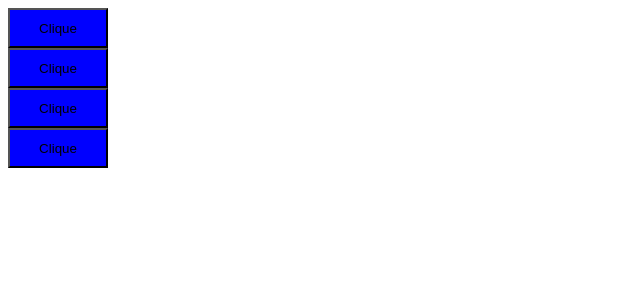
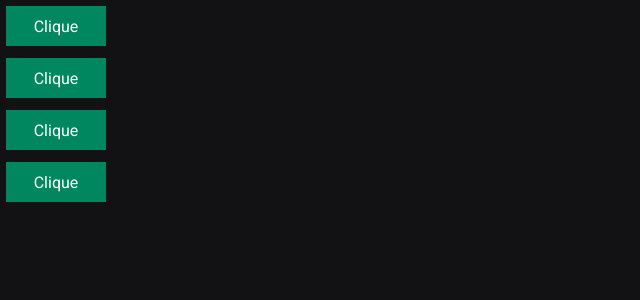
Before and after one commit to GabriellMaiaa/Ignite-Timer, a React (Vite) app: page / in a window 1280 px wide. Shown: the top 300 px of the page, without its empty margins (0-640 px from the left). Built offline with nearby package versions, Linux system fonts and the light colour scheme.

Commit message:
adding root colors and global.ts

```diff
--- a/index.html
+++ b/index.html
@@ -2,7 +2,11 @@
 <html lang="en">
   <head>
     <meta charset="UTF-8" />
+    <link rel="preconnect" href="https://fonts.googleapis.com">
+    <link rel="preconnect" href="https://fonts.gstatic.com" crossorigin>
     <meta name="viewport" content="width=device-width, initial-scale=1.0" />
+
+    <link href="https://fonts.googleapis.com/css2?family=Roboto+Mono:wght@700&family=Roboto:wght@400;700&display=swap" rel="stylesheet">
     <title>Ignite Timer</title>
   </head>
   <body>
--- a/src/App.tsx
+++ b/src/App.tsx
@@ -1,6 +1,7 @@
 import { Button } from "./components/Button";
 import { ThemeProvider } from "styled-components";
 import { defaultTheme } from "./styles/themes/default";
+import { GlobalStyle } from "./styles/global";
 
 export function App() {
   return (
@@ -10,6 +11,8 @@
       <Button variant="secondary"/>
       <Button variant="primary"/>
       <Button variant="primary"/>
+
+      <GlobalStyle/>
     </ThemeProvider>
    </div>
 
--- a/src/components/Button.styles.ts
+++ b/src/components/Button.styles.ts
@@ -14,8 +14,11 @@
 export const ButtonContainer = styled.button <ButtonContainerProps>`
   height: 40px;
   width: 100px;
+  margin: 6px;
+  border: 0;
 
-  background-color: ${props => props.theme.secondary};
+  background-color: ${props => props.theme["green-500"]};
+  color: ${props => props.theme.white};
 
   /* ${props => {
     return `background-color: ${buttonVariants[props.variant]}`
--- /dev/null
+++ b/src/styles/global.ts
@@ -0,0 +1,25 @@
+import { createGlobalStyle } from "styled-components";
+
+export const GlobalStyle = createGlobalStyle`
+* {
+  margin: 0;
+  padding: 0;
+  box-sizing: border-box;
+}
+
+:focus {
+  outline: 0;
+  box-shadow: 0 0 0 2px ${props => props.theme["green-500"]};
+}
+
+body {
+  background: ${props => props.theme["gray-900"]};
+  color: ${props => props.theme["gray-300"]};
+}
+
+body, input, textarea, button {
+  font-family: 'Roboto', sans-serif;
+  font-weight: 400;
+  font-size: 1rem;
+}
+`
--- a/src/styles/themes/default.ts
+++ b/src/styles/themes/default.ts
@@ -1,4 +1,21 @@
 export const defaultTheme = {
-  primary: 'red',
-  secondary: 'blue'
+  white: '#FFF',
+
+  'gray-100': '#E1E1E6',
+  'gray-300': '#C4C4CC',
+  'gray-400': '#8D8D99',
+  'gray-500': '#7C7C8A',
+  'gray-600': '#323238',
+  'gray-700': '#29292E',
+  'gray-800': '#202024',
+  'gray-900': '#121214',
+
+  'green-300': '#00B37E',
+  'green-500': '#00875F',
+  'green-700': '#015F43',
+
+  'red-500': '#AB222E',
+  'red-700': '#7A1921',
+
+  'yellow-500': '#FBA94C',
 }
```
